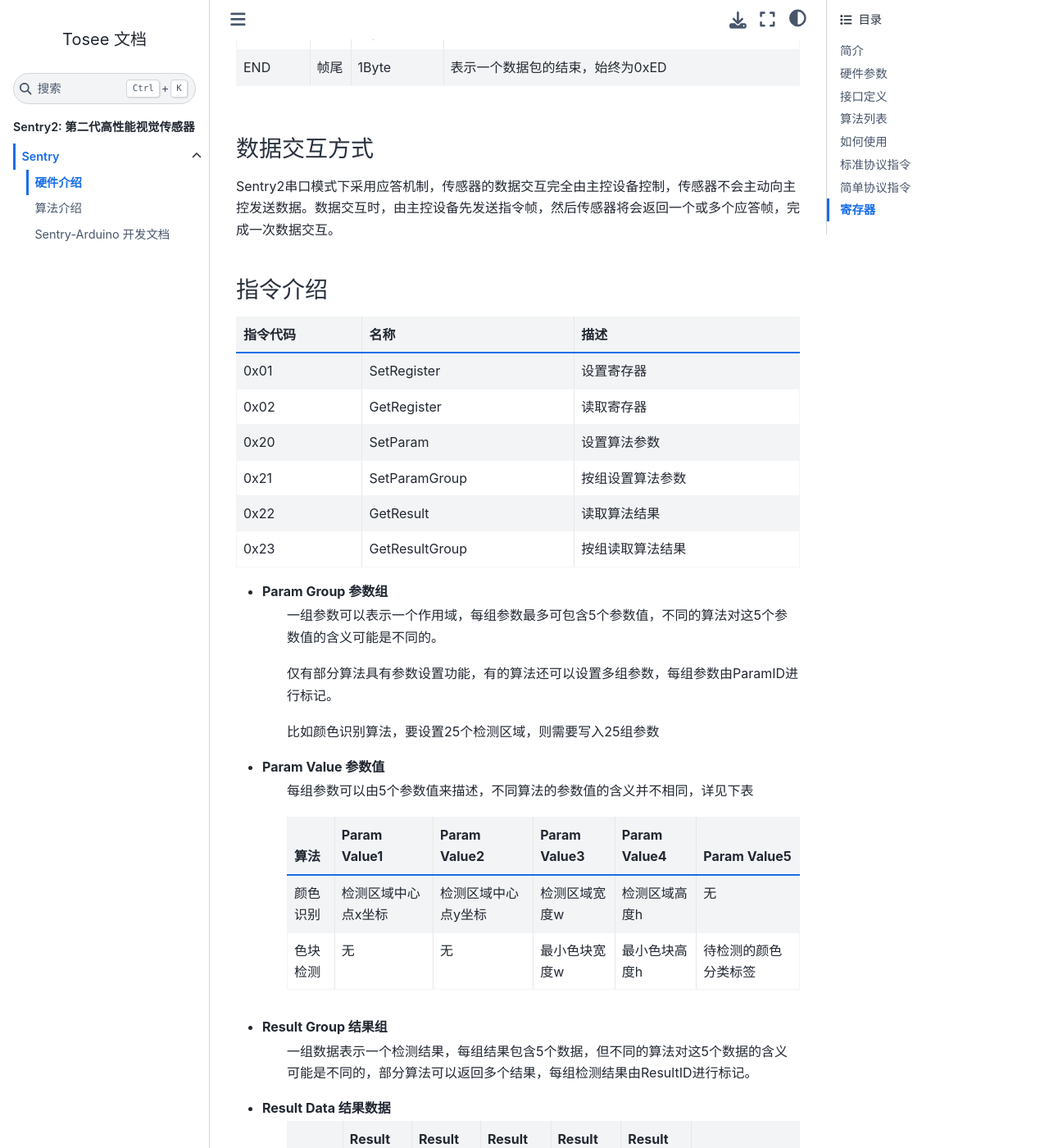
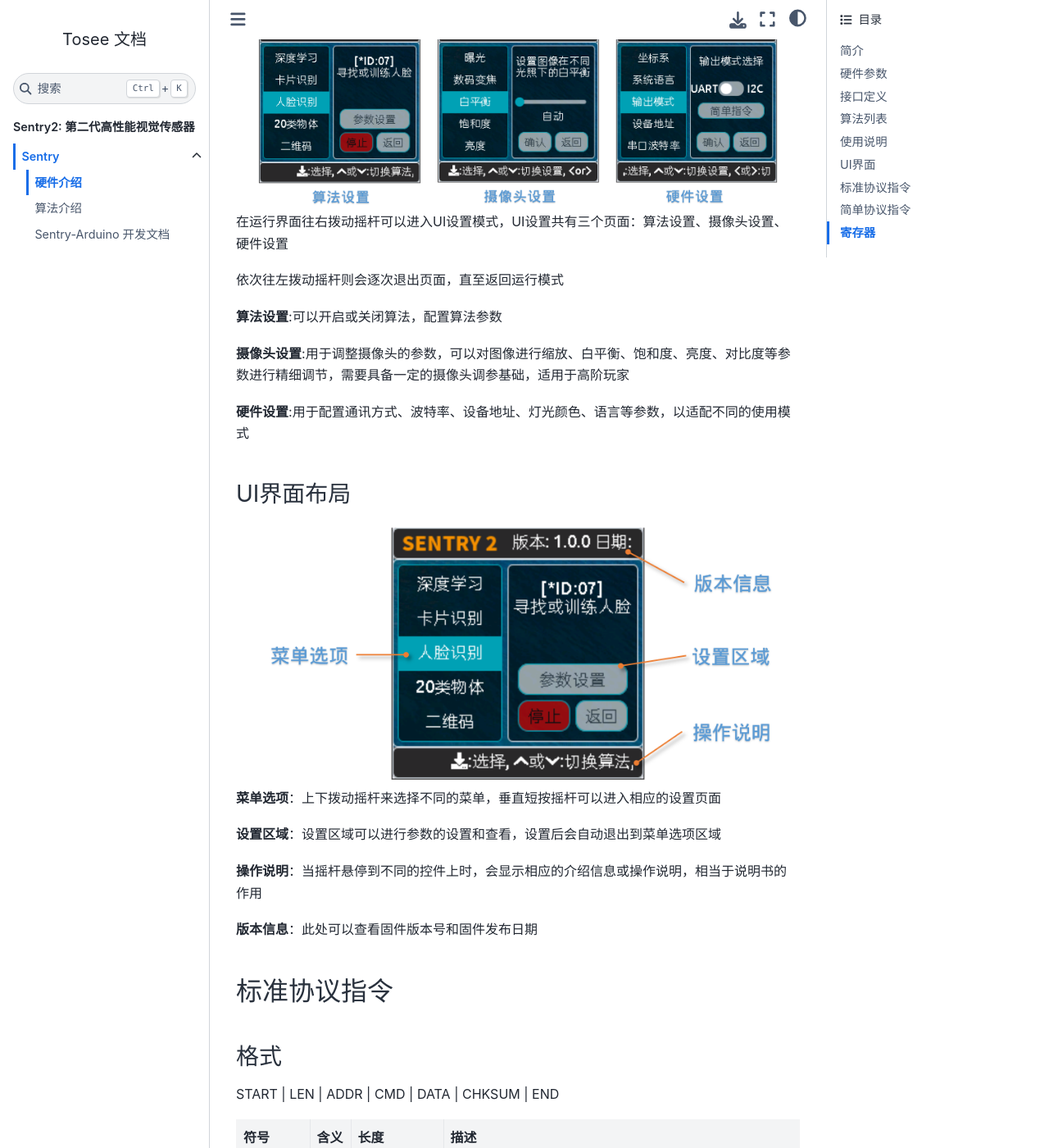
Before and after one commit to AITosee/Tosee-Docs, a Sphinx documentation site: the page built from docs/Sentry/Hardware/index.rst, in a window 1280 px wide and 1400 px high, scrolled down 4943 px. Shown: the whole window at 82% size. Built offline with Sphinx 7.4.7 and the Sphinx Book theme 1.1.4, drawn with Linux system fonts in a browser that asks for light colours.

Commit message:
add some images

```diff
--- a/docs/Sentry/Hardware/index.rst
+++ b/docs/Sentry/Hardware/index.rst
@@ -62,7 +65,7 @@
 ================    ================    ================    ================
 
 
-如何使用
+使用说明
 ----------------
 Sentry2传感器支持屏幕操作和通讯操作
 
@@ -88,7 +91,7 @@
 运行模式              向左长按              关闭/开启屏幕
 运行模式              向右长按              暂无定义
 运行模式              垂直长按              删除所有保存的模型（部分算法有效）
-
+...
 设置模式              向上拨动              切换上一个菜单/控件
 设置模式              向下拨动              切换下一个菜单/控件
 设置模式              向左拨动              切换上一个设置界面/返回运行模式/
@@ -97,6 +100,7 @@
 ================    ================    ================
 
 注：拨动即为短按，长按需要至少为2秒以上的保持时间
+
 
 算法设置
 ****************
@@ -124,6 +128,36 @@
 * 读取算法结果
     图像处理完后会将结果更新至寄存器中，可能有多个结果输出，为了区分当前要读取哪个结果值，需要指定结果ID：
     在寄存器0x24-RESULT_ID写入待读取结果的ID编号，然后再读取相关的结果寄存器。
+
+
+
+UI界面
+----------------
+
+.. image:: images/ui_3_pages.png
+
+在运行界面往右拨动摇杆可以进入UI设置模式，UI设置共有三个页面：算法设置、摄像头设置、硬件设置
+
+依次往左拨动摇杆则会逐次退出页面，直至返回运行模式
+
+**算法设置**:可以开启或关闭算法，配置算法参数
+
+**摄像头设置**:用于调整摄像头的参数，可以对图像进行缩放、白平衡、饱和度、亮度、对比度等参数进行精细调节，需要具备一定的摄像头调参基础，适用于高阶玩家
+
+**硬件设置**:用于配置通讯方式、波特率、设备地址、灯光颜色、语言等参数，以适配不同的使用模式
+
+UI界面布局
+****************
+
+.. image:: images/ui_info.png
+
+**菜单选项**：上下拨动摇杆来选择不同的菜单，垂直短按摇杆可以进入相应的设置页面
+
+**设置区域**：设置区域可以进行参数的设置和查看，设置后会自动退出到菜单选项区域
+
+**操作说明**：当摇杆悬停到不同的控件上时，会显示相应的介绍信息或操作说明，相当于说明书的作用
+
+**版本信息**：此处可以查看固件版本号和固件发布日期
 
 标准协议指令
 ----------------
```
Also changed, not shown: other parts of docs/Sentry/Hardware/index.rst (+3 -0 lines), docs/Sentry/Hardware/images/sentry2_top_bot_view.png (added), docs/Sentry/Hardware/images/ui_3_pages.png (added), docs/Sentry/Hardware/images/ui_info.png (added).
